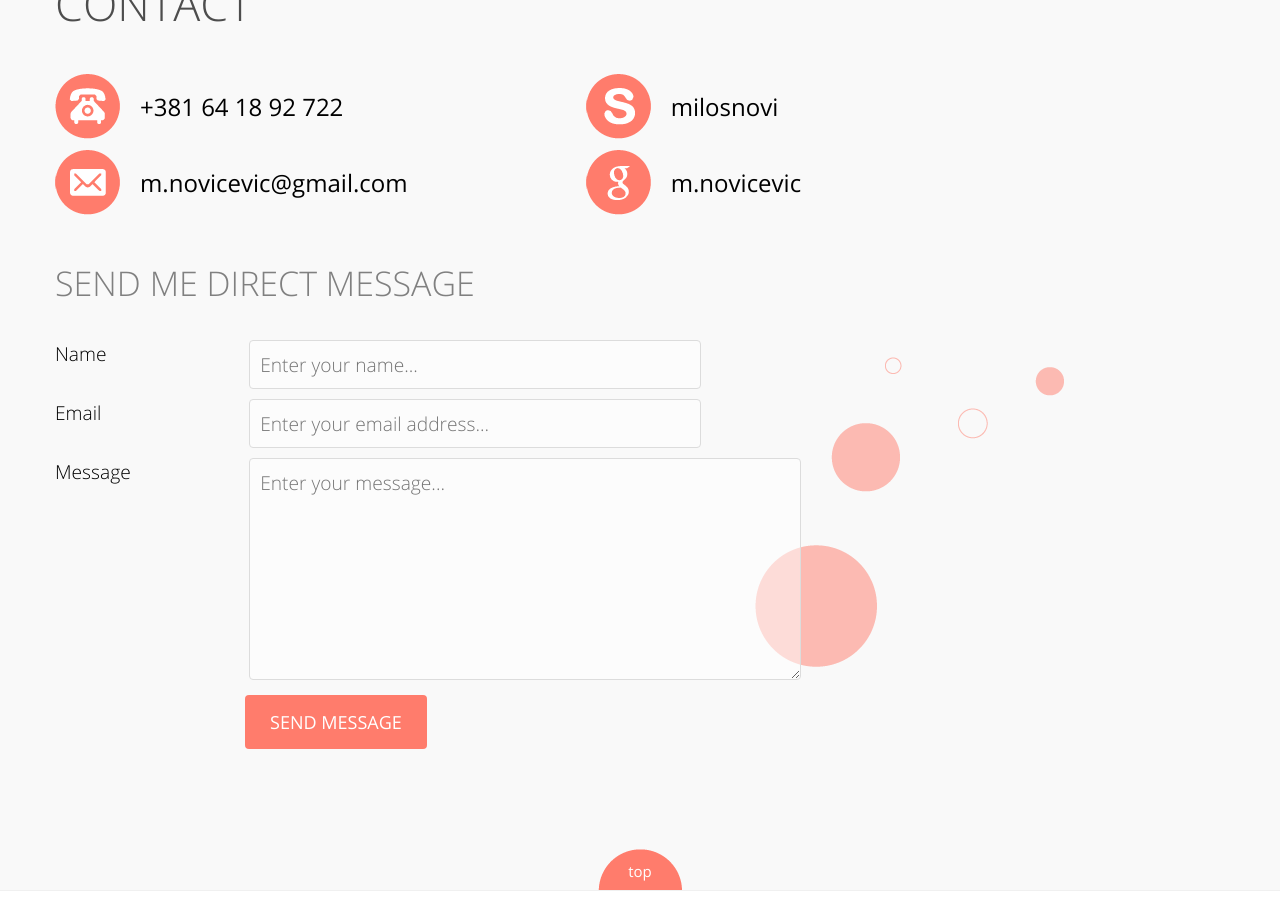
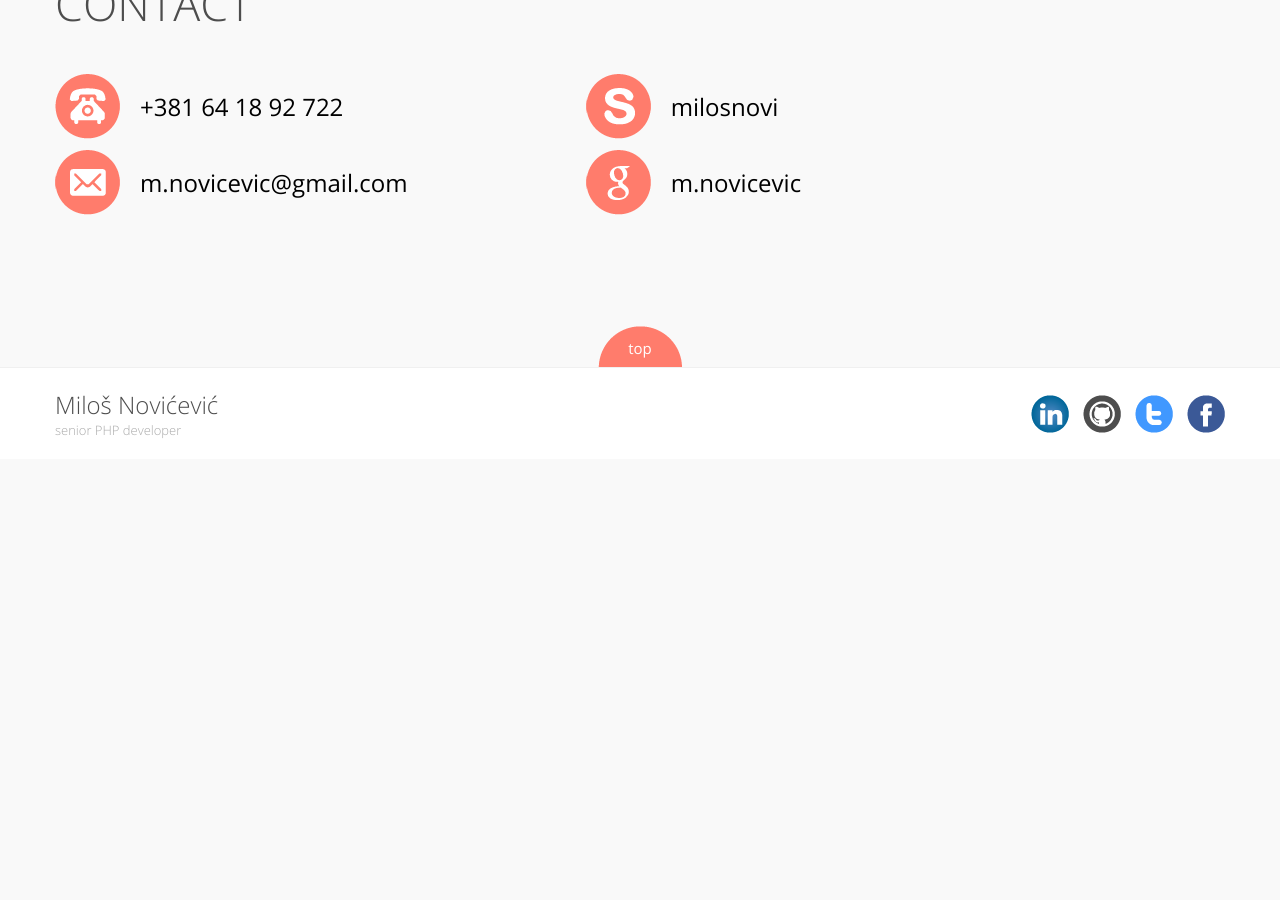
Before and after one commit to milosNovi/milosNovi.github.io, a Jekyll site: the page built from contact/index.html, in a window 1280 px wide and 900 px high, scrolled down 591 px. Built offline with Jekyll 4.4.1, drawn with Linux system fonts in a browser that asks for light colours; nearby versions of some CDN libraries; after the commit the page ends 1050 px from its top, so only the background shows below that.

Commit message:
Update index.html

```diff
--- a/contact/index.html
+++ b/contact/index.html
@@ -24,18 +24,3 @@ title: contact
                     <div class="contactValue">m.novicevic</div>
                 </div>
             </div>
-            <h3>
-                Send me direct message
-            </h3>
-            <form id="contactForm" action="" name="" method="POST">
-                <label>Name</label>
-                <input name="name" type="text" value="" placeholder="Enter your name..." required>
-                <br>
-                <label>Email</label>
-                <input name="email" type="email" value="" placeholder="Enter your email address..." required>
-                <br>
-                <label>Message</label>
-                <textarea name="message" placeholder="Enter your message..." required></textarea>
-                <br>
-                <input type="submit" class="btn" value="Send message">
-            </form>
```
